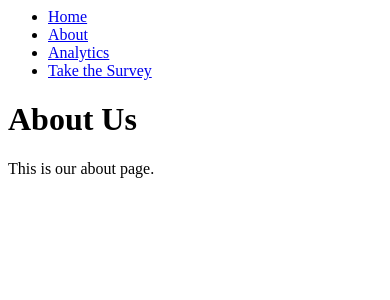
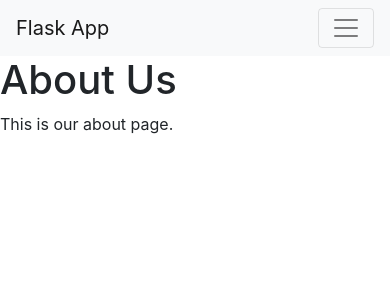
Before and after one commit to JonathanMcCormickJr/chores-assignment-system-DEV, a Flask app: page /about in a window 390 px wide. Shown: the top 300 px of the page. Run offline with Flask 2, Linux system fonts and the light colour scheme; some libraries are stand-ins or nearby versions.

Commit message:
Added some formatting and style to the navbar, but not everything is fixed. I still need to fix the mobile navbar button.

```diff
--- a/templates/base.html
+++ b/templates/base.html
@@ -1,21 +1,35 @@
-<!-- base.html -->
-
+<!DOCTYPE html>
 <html>
 <head>
-    <title>My Flask App</title>
+  <title>{% block title %}{% endblock %}</title>
+  <link rel="stylesheet" href="https://stackpath.bootstrapcdn.com/bootstrap/4.5.2/css/bootstrap.min.css" integrity="sha384-JcKb8q3iqJ61gNV9KGb8thSsNjpSL0n8PARn9HuZOnIxN0hoP+VmmDGMN5t9UJ0Z" crossorigin="anonymous">
 </head>
 <body>
-    <header>
-      <nav>
-        <ul>
-          <li><a href="{{ url_for('index') }}">Home</a></li>
-          <li><a href="{{ url_for('about') }}">About</a></li>
-          <li><a href="{{ url_for('analytics') }}">Analytics</a></li>
-          <li><a href="{{ url_for('survey') }}">Take the Survey</a></li>
+  <nav class="navbar navbar-expand-lg navbar-light bg-light">
+    <a class="navbar-brand" href="#">Flask App</a>
+    <button class="navbar-toggler" type="button" data-toggle="collapse" data-target="#navbarNav" aria-controls="navbarNav" aria-expanded="false" aria-label="Toggle navigation">
+      <span class="navbar-toggler-icon"></span>
+    </button>
+    <div class="collapse navbar-collapse" id="navbarNav">
+      <ul class="navbar-nav">
+        <li class="nav-item">
+          <a class="nav-link" href="{{ url_for('index') }}">Home</a>
+        </li>
+        <li class="nav-item">
+          <a class="nav-link" href="{{ url_for('about') }}">About</a>
+        </li>
+        <li class="nav-item">
+          <a class="nav-link" href="{{ url_for('analytics') }}">Analytics</a>
+        </li>
+        <li class="nav-item">
+          <a class="nav-link" href="{{ url_for('survey') }}">Take the Survey</a>
+        </li>
       </ul>
+    </div>
   </nav>
-    </header>
 
   {% block content %}{% endblock %}
-  </body>
-</html>
+
+  <script src="https://code.jquery.com/jquery-3.5.1.slim.min.js" integrity="sha384-DfXdz2htPH0lsSSs5nCTpuj/zy4C+OGpamoFVy38MVBnE+IbbVYUew+OrCXaRkfj" crossorigin="anonymous"></script>
+  <script src="https://cdn.jsdelivr.net/npm/popper.js@1.16.1/dist/umd/popper.min.js" integrity="sha384-9/reFTGAW83EW2RDu2S0VKaIzap3H66lZH81PoYlFhbGU+6BZp6G7niu735Sk7lN" crossorigin="anonymous"></script>
+  <script src="https://stackpath.bootstrapcdn.com/bootstrap/4.5.2/js/bootstrap.min.js" integrity="sha384-B4gt1jrGC7Jh
```
Lines whose indentation alone changed are shown as unchanged.
